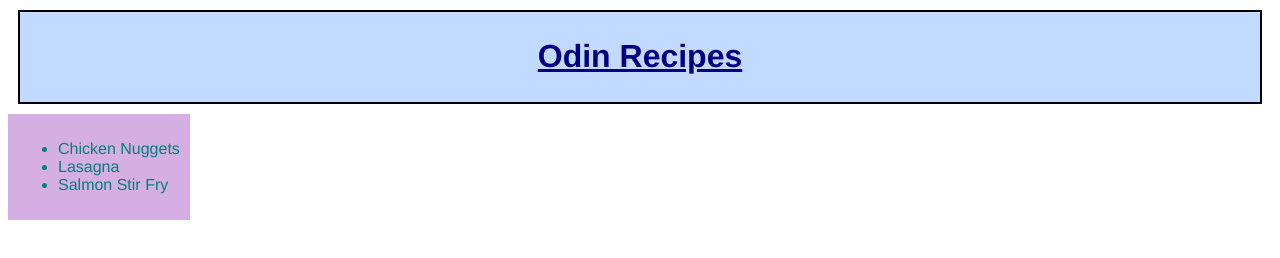
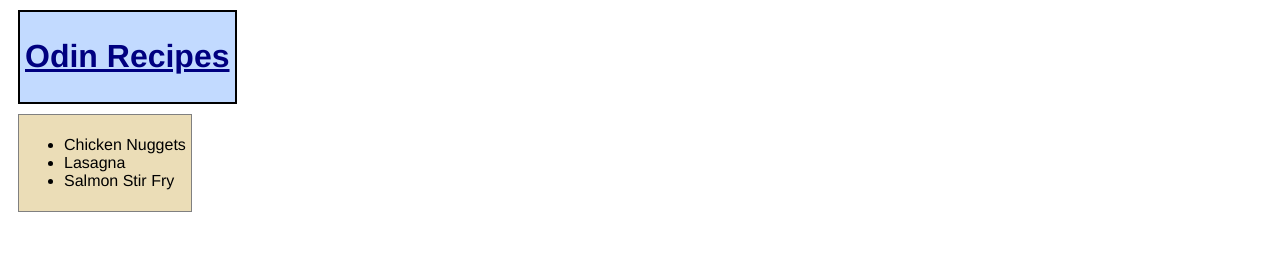
Before and after one commit to t0bywh1te09/odin-recipes, a plain HTML site: page index.html in a window 1280 px wide. Drawn offline with Linux system fonts and the light colour scheme.

```diff
--- a/styles.css
+++ b/styles.css
@@ -10,27 +10,27 @@ h1 {
 }
 
 ul{
-    color: teal;
+    color: black;
     font-weight: 200;
 }
 
 a:link{
-    color:teal;
+    color:black;
     text-decoration: none
 }
 
 a:visited{
-    color:teal;
+    color:black;
     text-decoration: none
 }
 
 a:hover{
-    color:teal;
+    color:black;
     font-weight: bold
 }
 
 a:active{
-    color:teal
+    color:black
 }
 
 
@@ -39,12 +39,19 @@ a:active{
     border: 2px solid black;
     margin: 10px;
     background-color: rgba(172, 205, 255, 0.726);
-    text-align: center;
+    text-align: left;
+    box-sizing: border-box;
+    width:fit-content
 }
 
 
 #bullet-box{
-    padding: 10px;
-    background-color: rgb(213, 174, 228);
-    width:fit-content;
+    padding: 5px;
+    border: 1px solid grey;
+    margin:10px;
+    background-color: rgb(235, 221, 183);
+    width:max-content;
+    box-sizing: border-box;
+    text-align: left;
+
 }
```
